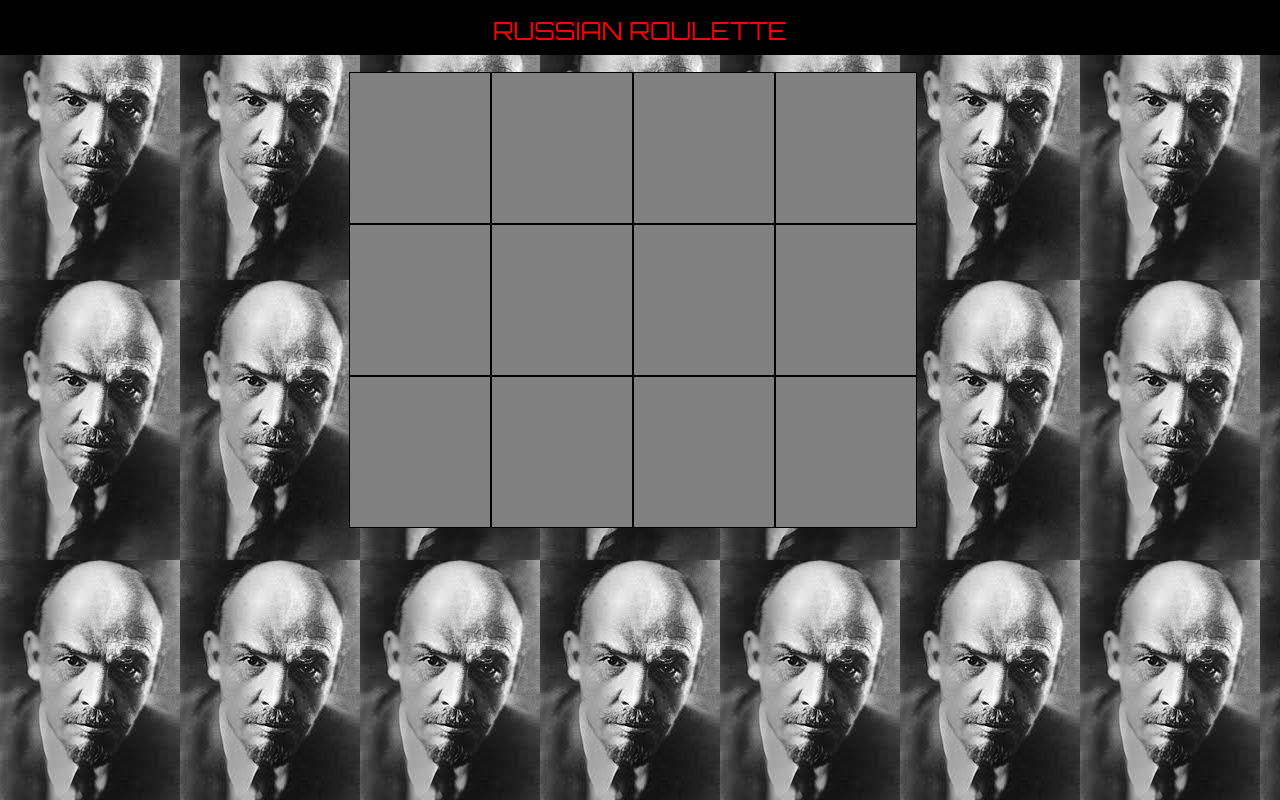
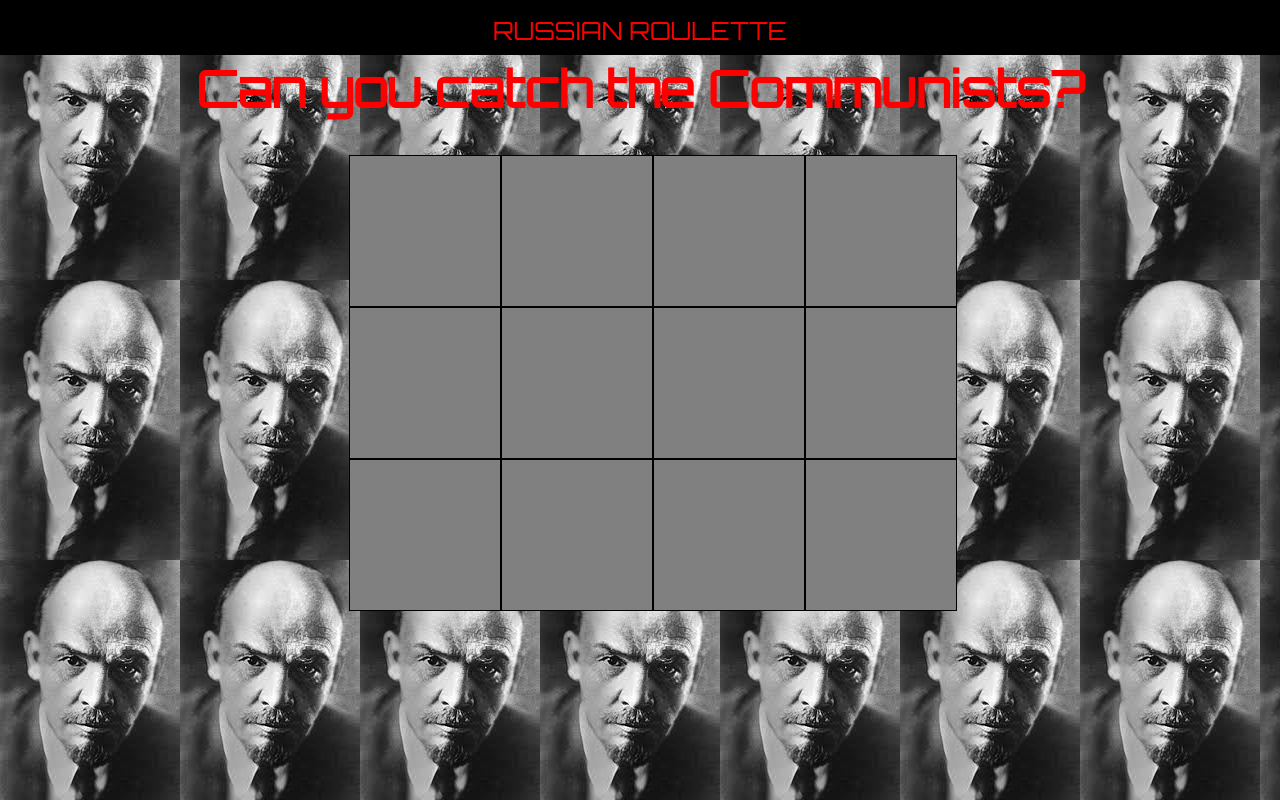
Before and after one commit to Chrisss09/rr-memory-game, a plain HTML site: page index.html in a window 1280 px wide. Drawn offline with nearby package versions, Linux system fonts and the light colour scheme.

Commit message:
Added and styled the top sub heading

```diff
--- a/assets/css/main.css
+++ b/assets/css/main.css
@@ -3,7 +3,7 @@ body{
     background-repeat: repeat;
 }
 
-#main-header {
+#main-title {
     height: 40px;
     background-color: black;
     color: red;
@@ -14,19 +14,44 @@ body{
     padding-top: 15px;
 }
 
-.row {
-    clear: both;
+.main-header {
+    color: red;
+    font-family: 'Orbitron', sans-serif;
+    font-size: 50px;
+    padding: 10px;
+    text-align: center;
 }
 
 .row div {
-    padding: 70px;
     border: 1px solid black;
-    height: 10px;
+    height: 150px;
+    width: 150px;
     float: left;
     background-color: gray;
 }
 
-#game-field {
+.row {
+    clear: both;
     margin-left: 27%;
     margin-top: 25px;
 }
+
+/*@media screen and (max-width:310px) {
+    #main-header {
+        height: 60px;
+        padding-top: 1px;
+    }
+}
+
+@media screen and (max-width:829px) {
+    .row div {
+        padding: 50px;
+    }
+}
+
+
+@media screen and (max-width:487px) {
+    .row div {
+        padding: 33px;
+    }
+}*/
--- a/index.html
+++ b/index.html
@@ -11,7 +11,9 @@
     <script src="https://code.jquery.com/jquery-3.3.1.min.js" integrity="sha256-FgpCb/KJQlLNfOu91ta32o/NMZxltwRo8QtmkMRdAu8=" crossorigin="anonymous"></script>
 </head>
 <body>
-    <div id="main-header">RUSSIAN ROULETTE</div>
+    <div id="main-title">RUSSIAN ROULETTE</div>
+
+    <div class="main-header"><b>Can you catch the Communists?</b></div>
 
     <div id="game-field">
         <div class="row">
@@ -34,5 +36,6 @@
         </div>
     </div>
 
+
 </body>
 </html>
```
